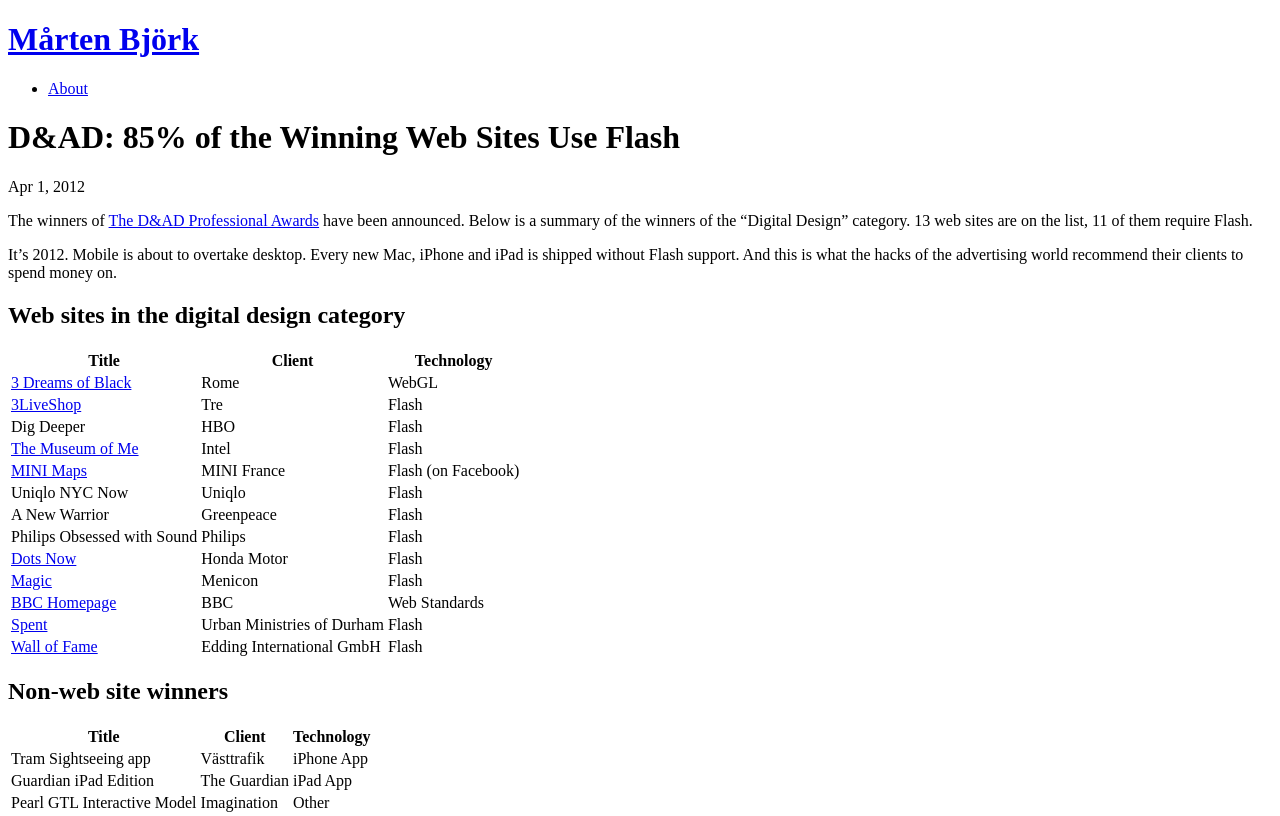
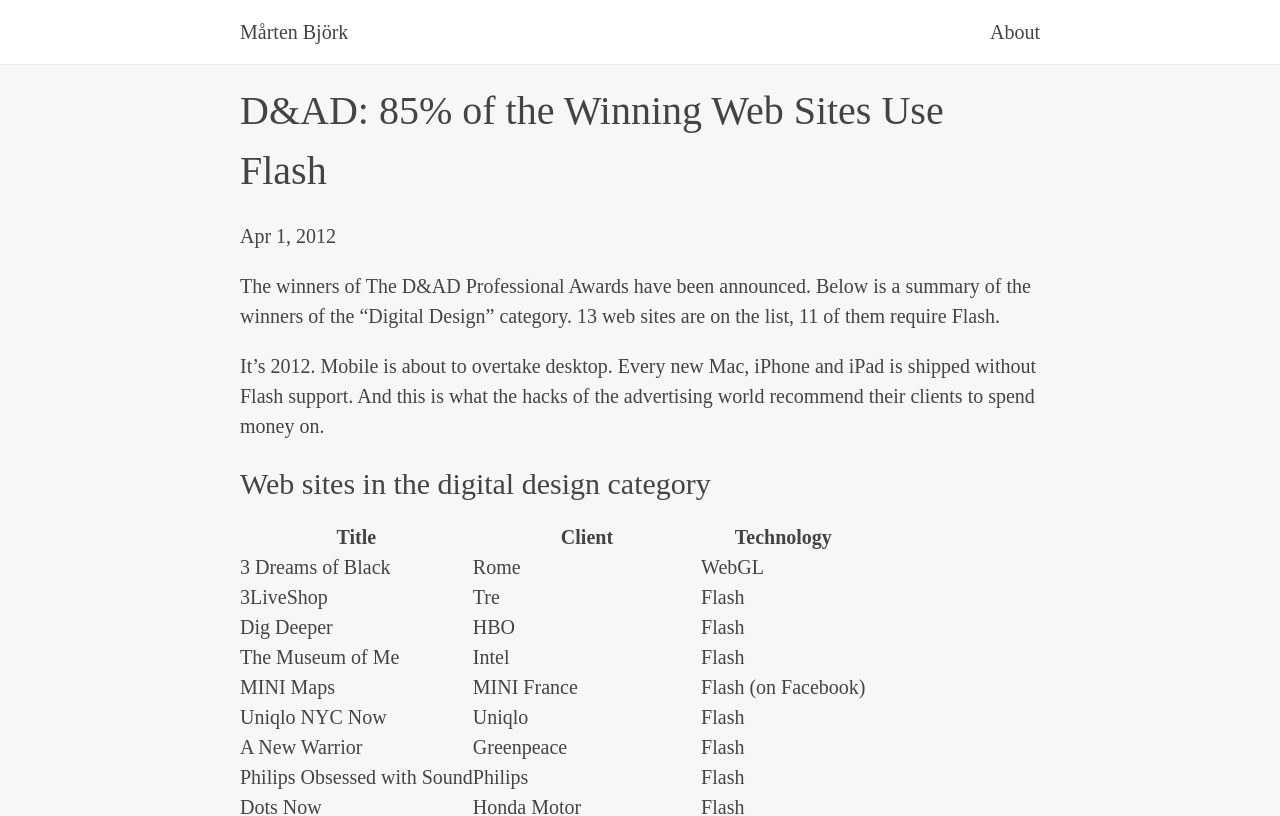
Before and after one commit to pavopax/pavopax.github.io, a Jekyll site: the page built from _posts/2012-04-01-dad-and-flash.md, in a window 1280 px wide. Shown: the top 816 px of the page. Built offline with Jekyll 4.4.1, drawn with Linux system fonts in a browser that asks for light colours; some web fonts are replaced.

Commit message:
Improved CSS structure

```diff
--- a/_config.yml
+++ b/_config.yml
@@ -11,5 +11,3 @@
 # Build settings
 markdown: kramdown
 permalink: /:year/:month/:title/
-sass:
-  sass_dir: _scss
--- a/css/main.scss
+++ b/css/main.scss
@@ -1,3 +1,6 @@
+---
+# Stupid front matter
+---
 @import "normalize.scss";
 @import "bourbon-master/dist/_bourbon";
 
```
